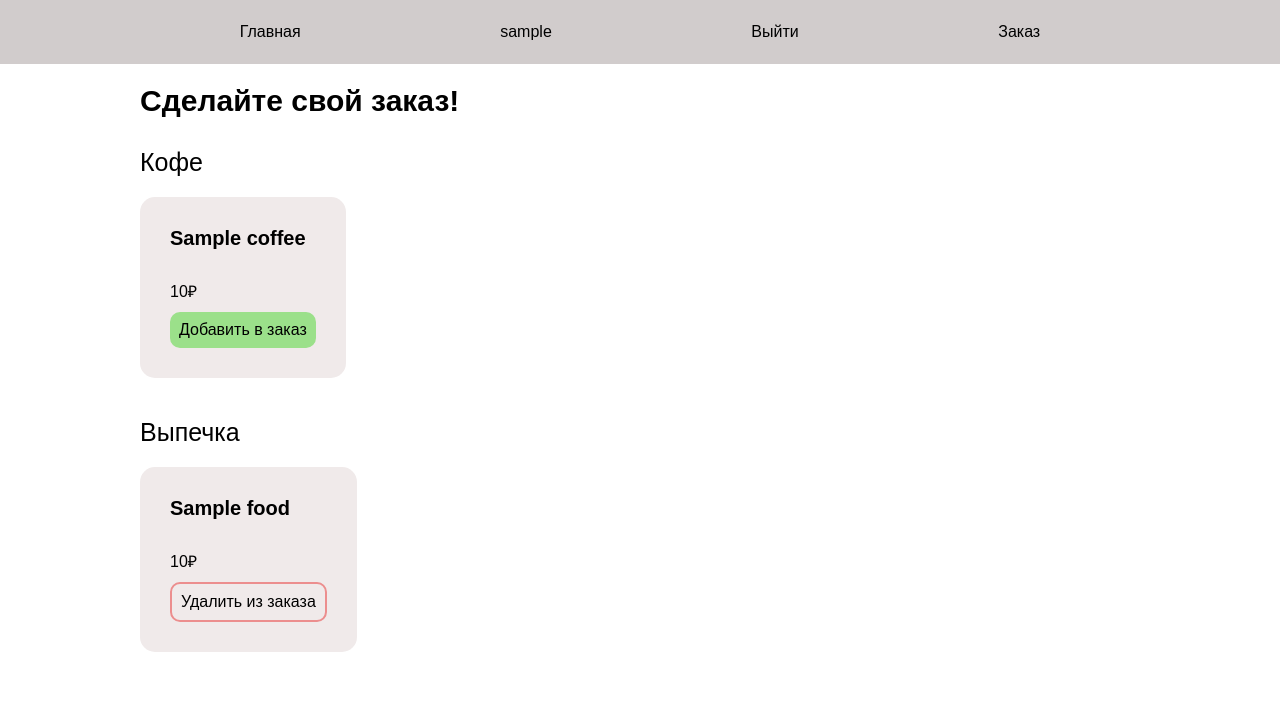
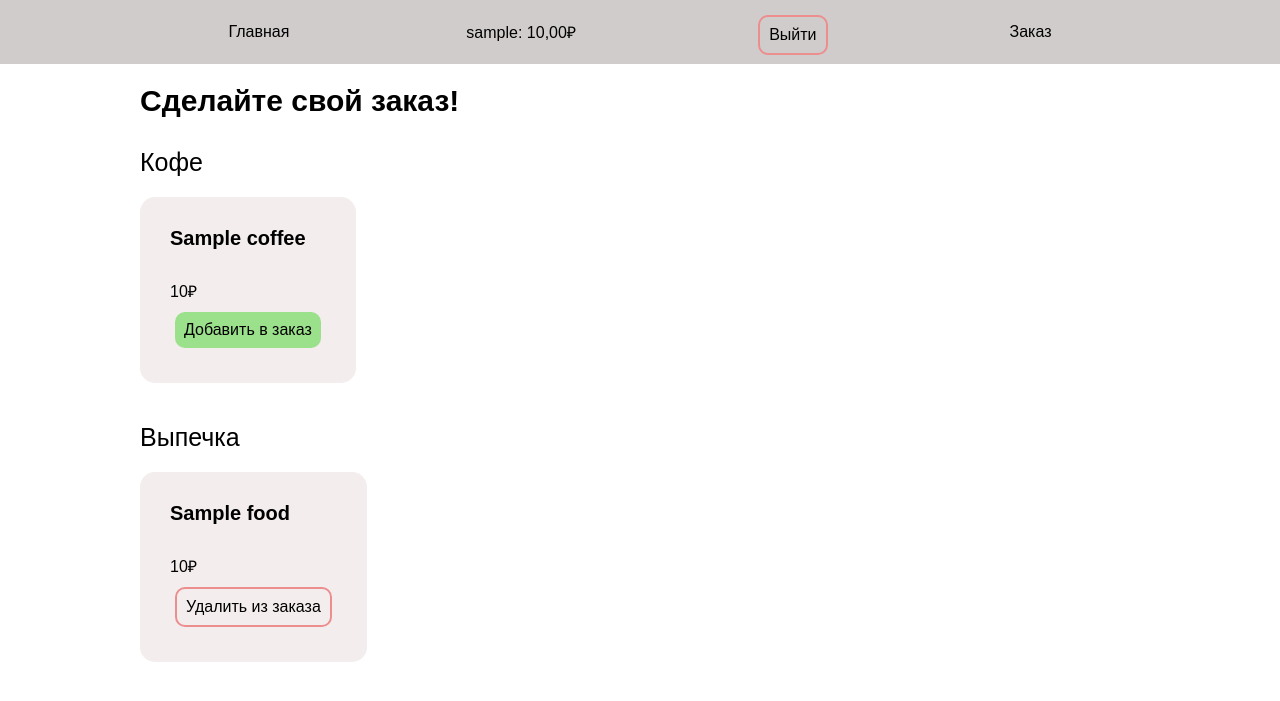
Before and after one commit to gh0sthck/learning-practice-django, a Django app: page / in a window 1280 px wide. Shown: the top 701 px of the page. Run offline with Django 5.2, Linux system fonts and the light colour scheme; a user stored in the database is signed in; tables that the repository leaves empty hold one stand-in row (values such as "Sample post").

Commit message:
Fixes, styles update

```diff
--- a/orders/views.py
+++ b/orders/views.py
@@ -15,6 +15,7 @@ class CurrentOrder(View):
         user = request.user
         order = None
         mixin = None
+        form = None
 
         if request.user.is_authenticated:
             order = get_order(user=user)
@@ -25,8 +26,9 @@ class CurrentOrder(View):
             if not mixin:
                 mixin = Mixin.objects.create(order=order)
                 mixin.save()
-
-        form = self.mixin_form(mixin.as_dict)
+            form = self.mixin_form(mixin.as_dict)
+        else:
+            form = self.mixin_form()
 
         return render(
             request,
--- a/static/css/main.css
+++ b/static/css/main.css
@@ -44,12 +44,12 @@
 
 .product {
     padding: 30px;
-    background-color: #f0eaea;
+    background-color: #f3eded;
     border-radius: 15px;
     margin: 10px 25px 10px 0;
 }
 
-.product>h3 {
+.product h3 {
     font-weight: 600;
     font-size: 20px;
     padding-bottom: 30px;
@@ -75,6 +75,9 @@
     padding: 9px;
     border-radius: 10px;
     margin-top: 10px;
+    background-color: transparent;
+    background-repeat: no-repeat;
+    overflow: hidden;
 }
 
 .del_button:hover {
@@ -97,3 +100,10 @@
     margin-top: 30px;
     margin-bottom: 10px;
 }
+
+form input {
+    padding: 10px;
+    border-radius: 10px;
+    background-color: #f7f0f0;
+    margin: 5px;
+}
--- a/templates/base.html
+++ b/templates/base.html
@@ -16,11 +16,11 @@
                 <ul class="nav__menu">
                     <li><a href={% url 'main' %}>Главная</a></li>
                     {% if user.is_authenticated %}
-                    <li><a href={% url 'profile' user.pk %}>{{ user.username }}</a></li>
+                    <li><a href={% url 'profile' user.pk %}>{{ user.username }}: {{ user.balance }}₽</a></li>
                     <li>
                         <form action={% url 'logout' %} method="post">
                             {% csrf_token %}
-                            <input type="submit" value="Выйти">
+                            <input class="del_button" type="submit" value="Выйти">
                         </form>
                     </li>
                     <li><a href={% url 'current_order' %}>Заказ</a></li>
@@ -28,7 +28,7 @@
                     <li>
                         <form action={% url 'login' %} method="post">
                             {% csrf_token %}
-                            <input type="submit" value="Войти">
+                            <input class="buy_button" type="submit" value="Войти">
                         </form>
                     </li>
                     <li><a href={% url 'register' %}>Регистрация</a></li>
--- a/templates/orders_order.html
+++ b/templates/orders_order.html
@@ -16,7 +16,7 @@
             <form method="post">
                 {% csrf_token %}
                 {{ mixin_form.as_p }}
-                <input type="submit" value="Подтвердить" />
+                <input type="submit" class="buy_button" value="Подтвердить" />
             </form>
             {% endif %}
         </p>
--- a/templates/user_login.html
+++ b/templates/user_login.html
@@ -10,6 +10,6 @@
 <form method="post">
     {% csrf_token %}
     {{ form.as_p }}
-    <input type="submit" value="Войти" />
+    <input type="submit" class="buy_button" value="Войти" />
 </form>
 {% endblock main %}
```
